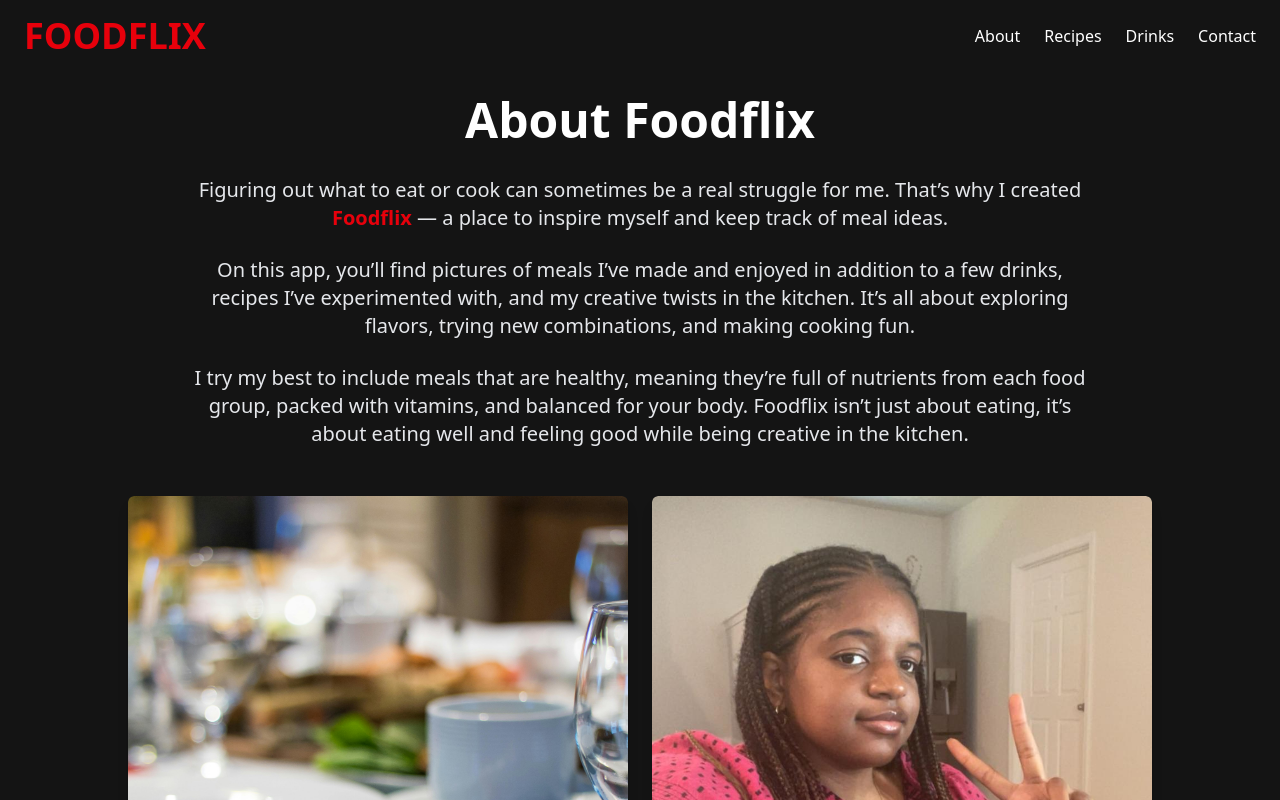
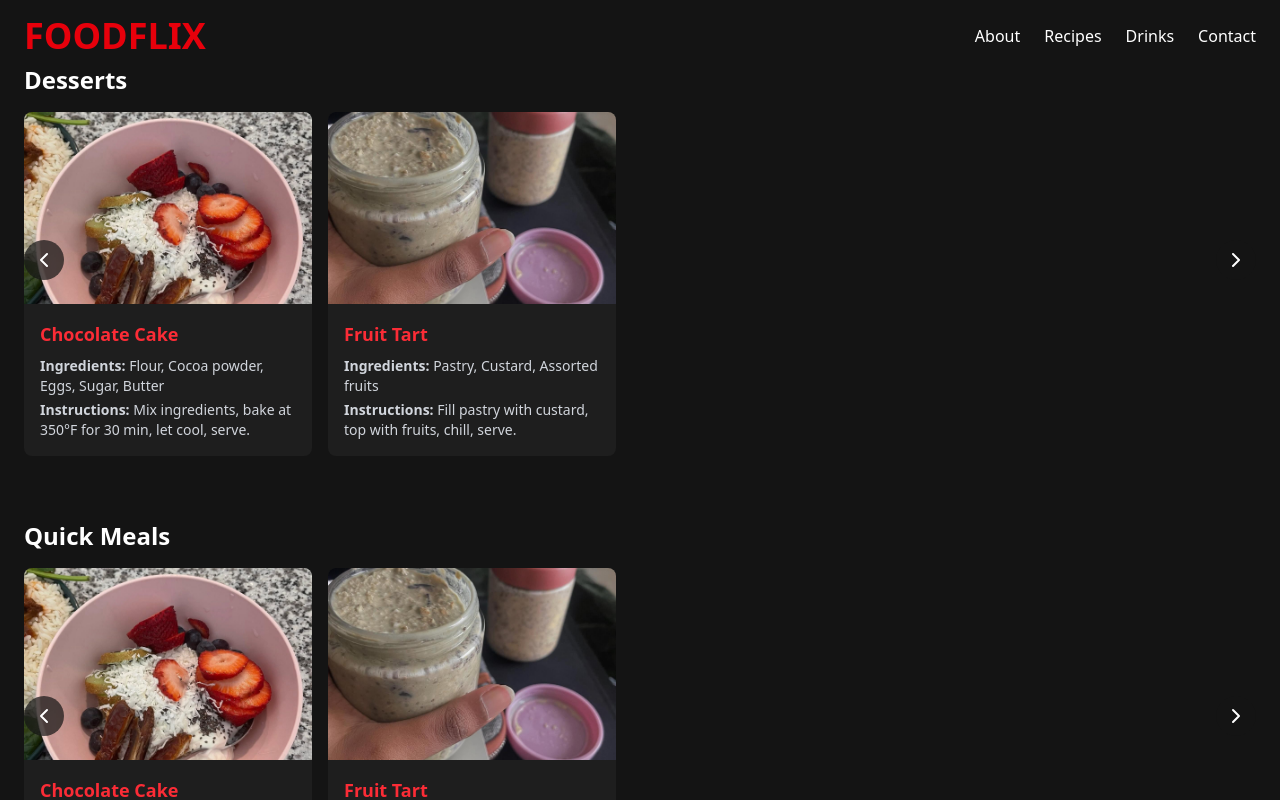
Before and after one commit to akunna1/Foodflix, a Next.js app: page /recipes in a window 1280 px wide. Shown: the top 800 px of the page. Built offline with nearby package versions, Linux system fonts and the light colour scheme.

Commit message:
feeding in recipes page

```diff
--- /dev/null
+++ b/src/app/components/crecipes.tsx
@@ -0,0 +1,292 @@
+"use client";
+
+import Image from "next/image";
+import { FiChevronRight, FiChevronLeft } from "react-icons/fi";
+import { useRef } from "react";
+
+type Recipe = {
+  title: string;
+  image: string;
+  ingredients: string[];
+  instructions: string;
+};
+
+type Category = {
+  title: string;
+  recipes: Recipe[];
+};
+
+// Data — replace or expand as needed
+const categories: Category[] = [
+      {
+    title: "Desserts",
+    recipes: [
+      {
+        title: "Chocolate Cake",
+        image: "/photos/dessert1.jpg",
+        ingredients: ["Flour", "Cocoa powder", "Eggs", "Sugar", "Butter"],
+        instructions: "Mix ingredients, bake at 350°F for 30 min, let cool, serve.",
+      },
+      {
+        title: "Fruit Tart",
+        image: "/photos/dessert2.jpg",
+        ingredients: ["Pastry", "Custard", "Assorted fruits"],
+        instructions: "Fill pastry with custard, top with fruits, chill, serve.",
+      },
+    ],
+  },
+    {
+    title: "Quick Meals",
+    recipes: [
+      {
+        title: "Chocolate Cake",
+        image: "/photos/dessert1.jpg",
+        ingredients: ["Flour", "Cocoa powder", "Eggs", "Sugar", "Butter"],
+        instructions: "Mix ingredients, bake at 350°F for 30 min, let cool, serve.",
+      },
+      {
+        title: "Fruit Tart",
+        image: "/photos/dessert2.jpg",
+        ingredients: ["Pastry", "Custard", "Assorted fruits"],
+        instructions: "Fill pastry with custard, top with fruits, chill, serve.",
+      },
+    ],
+  },
+    {
+    title: "Stir Fries",
+    recipes: [
+      {
+        title: "Chocolate Cake",
+        image: "/photos/dessert1.jpg",
+        ingredients: ["Flour", "Cocoa powder", "Eggs", "Sugar", "Butter"],
+        instructions: "Mix ingredients, bake at 350°F for 30 min, let cool, serve.",
+      },
+      {
+        title: "Fruit Tart",
+        image: "/photos/dessert2.jpg",
+        ingredients: ["Pastry", "Custard", "Assorted fruits"],
+        instructions: "Fill pastry with custard, top with fruits, chill, serve.",
+      },
+    ],
+  },
+    {
+    title: "Stews/Sauces",
+    recipes: [
+      {
+        title: "Chocolate Cake",
+        image: "/photos/dessert1.jpg",
+        ingredients: ["Flour", "Cocoa powder", "Eggs", "Sugar", "Butter"],
+        instructions: "Mix ingredients, bake at 350°F for 30 min, let cool, serve.",
+      },
+      {
+        title: "Fruit Tart",
+        image: "/photos/dessert2.jpg",
+        ingredients: ["Pastry", "Custard", "Assorted fruits"],
+        instructions: "Fill pastry with custard, top with fruits, chill, serve.",
+      },
+    ],
+  },
+    {
+    title: "Salads",
+    recipes: [
+      {
+        title: "Chocolate Cake",
+        image: "/photos/dessert1.jpg",
+        ingredients: ["Flour", "Cocoa powder", "Eggs", "Sugar", "Butter"],
+        instructions: "Mix ingredients, bake at 350°F for 30 min, let cool, serve.",
+      },
+      {
+        title: "Fruit Tart",
+        image: "/photos/dessert2.jpg",
+        ingredients: ["Pastry", "Custard", "Assorted fruits"],
+        instructions: "Fill pastry with custard, top with fruits, chill, serve.",
+      },
+    ],
+  },
+{
+    title: "Rice Dishes",
+    recipes: [
+      {
+        title: "Chocolate Cake",
+        image: "/photos/dessert1.jpg",
+        ingredients: ["Flour", "Cocoa powder", "Eggs", "Sugar", "Butter"],
+        instructions: "Mix ingredients, bake at 350°F for 30 min, let cool, serve.",
+      },
+      {
+        title: "Fruit Tart",
+        image: "/photos/dessert2.jpg",
+        ingredients: ["Pastry", "Custard", "Assorted fruits"],
+        instructions: "Fill pastry with custard, top with fruits, chill, serve.",
+      },
+    ],
+  },
+  {
+    title: "Soups",
+    recipes: [
+      {
+        title: "Chocolate Cake",
+        image: "/photos/dessert1.jpg",
+        ingredients: ["Flour", "Cocoa powder", "Eggs", "Sugar", "Butter"],
+        instructions: "Mix ingredients, bake at 350°F for 30 min, let cool, serve.",
+      },
+      {
+        title: "Fruit Tart",
+        image: "/photos/dessert2.jpg",
+        ingredients: ["Pastry", "Custard", "Assorted fruits"],
+        instructions: "Fill pastry with custard, top with fruits, chill, serve.",
+      },
+    ],
+  },
+  {
+    title: "Sandwiches",
+    recipes: [
+      {
+        title: "Spaghetti Bolognese",
+        image: "/photos/pasta1.jpg",
+        ingredients: ["Spaghetti", "Ground beef", "Tomato sauce", "Onion", "Garlic"],
+        instructions: "Cook pasta, sauté beef with onion and garlic, add sauce, combine with pasta.",
+      },
+      {
+        title: "Pesto Penne",
+        image: "/photos/pasta2.jpg",
+        ingredients: ["Penne", "Basil pesto", "Parmesan cheese"],
+        instructions: "Cook penne, mix with pesto, top with cheese, serve.",
+      },
+    ],
+  },
+    {
+    title: "Pasta Dishes",
+    recipes: [
+      {
+        title: "Spaghetti Bolognese",
+        image: "/photos/pasta1.jpg",
+        ingredients: ["Spaghetti", "Ground beef", "Tomato sauce", "Onion", "Garlic"],
+        instructions: "Cook pasta, sauté beef with onion and garlic, add sauce, combine with pasta.",
+      },
+      {
+        title: "Pesto Penne",
+        image: "/photos/pasta2.jpg",
+        ingredients: ["Penne", "Basil pesto", "Parmesan cheese"],
+        instructions: "Cook penne, mix with pesto, top with cheese, serve.",
+      },
+    ],
+  },
+    {
+    title: "Soups",
+    recipes: [
+      {
+        title: "Spaghetti Bolognese",
+        image: "/photos/pasta1.jpg",
+        ingredients: ["Spaghetti", "Ground beef", "Tomato sauce", "Onion", "Garlic"],
+        instructions: "Cook pasta, sauté beef with onion and garlic, add sauce, combine with pasta.",
+      },
+      {
+        title: "Pesto Penne",
+        image: "/photos/pasta2.jpg",
+        ingredients: ["Penne", "Basil pesto", "Parmesan cheese"],
+        instructions: "Cook penne, mix with pesto, top with cheese, serve.",
+      },
+    ],
+  },
+    {
+    title: "Meat Dishes",
+    recipes: [
+      {
+        title: "Spaghetti Bolognese",
+        image: "/photos/pasta1.jpg",
+        ingredients: ["Spaghetti", "Ground beef", "Tomato sauce", "Onion", "Garlic"],
+        instructions: "Cook pasta, sauté beef with onion and garlic, add sauce, combine with pasta.",
+      },
+      {
+        title: "Pesto Penne",
+        image: "/photos/pasta2.jpg",
+        ingredients: ["Penne", "Basil pesto", "Parmesan cheese"],
+        instructions: "Cook penne, mix with pesto, top with cheese, serve.",
+      },
+    ],
+  },
+    {
+    title: "Miscellaneous",
+    recipes: [
+      {
+        title: "Chocolate Cake",
+        image: "/photos/dessert1.jpg",
+        ingredients: ["Flour", "Cocoa powder", "Eggs", "Sugar", "Butter"],
+        instructions: "Mix ingredients, bake at 350°F for 30 min, let cool, serve.",
+      },
+      {
+        title: "Something",
+        image: "/photos/dessert2.jpg",
+        ingredients: ["Pastry", "Custard", "Assorted fruits"],
+        instructions: "Fill pastry with custard, top with fruits, chill, serve.",
+      },
+    ],
+  },
+];
+
+export default function Crecipes() {
+  return (
+    <section className="space-y-16 px-6 py-16 bg-[#141414]">
+      {categories.map((category, idx) => (
+        <CategorySlider key={idx} category={category} />
+      ))}
+    </section>
+  );
+}
+
+function CategorySlider({ category }: { category: Category }) {
+  const rowRef = useRef<HTMLDivElement>(null);
+
+  const scroll = (direction: "left" | "right") => {
+    if (!rowRef.current) return;
+    const container = rowRef.current;
+    container.scrollBy({
+      left: direction === "left" ? -container.clientWidth : container.clientWidth,
+      behavior: "smooth",
+    });
+  };
+
+  return (
+    <div className="relative">
+      <h2 className="text-xl md:text-2xl font-bold mb-4 text-white">{category.title}</h2>
+
+      <button
+        onClick={() => scroll("left")}
+        className="absolute left-0 top-1/2 -translate-y-1/2 z-10 p-2 bg-[#141414]/70 rounded-full hover:bg-[#141414]/90 transition"
+      >
+        <FiChevronLeft className="h-6 w-6 text-white" />
+      </button>
+      <button
+        onClick={() => scroll("right")}
+        className="absolute right-0 top-1/2 -translate-y-1/2 z-10 p-2 bg-[#141414]/70 rounded-full hover:bg-[#141414]/90 transition"
+      >
+        <FiChevronRight className="h-6 w-6 text-white" />
+      </button>
+
+      <div
+        ref={rowRef}
+        className="flex gap-4 overflow-x-hidden overflow-y-hidden scrollbar-hide"
+      >
+        {category.recipes.map((recipe, idx) => (
+          <div
+            key={idx}
+            className="flex-shrink-0 w-64 md:w-72 rounded-lg overflow-hidden bg-[#1e1e1e] transform transition duration-300 hover:scale-105 hover:brightness-90 cursor-pointer"
+          >
+            <div className="relative w-full h-40 md:h-48">
+              <Image src={recipe.image} alt={recipe.title} fill className="object-cover" />
+            </div>
+            <div className="p-4">
+              <h3 className="text-lg font-bold text-red-500 mb-2">{recipe.title}</h3>
+              <p className="text-gray-300 text-sm mb-1">
+                <span className="font-semibold">Ingredients:</span> {recipe.ingredients.join(", ")}
+              </p>
+              <p className="text-gray-300 text-sm">
+                <span className="font-semibold">Instructions:</span> {recipe.instructions}
+              </p>
+            </div>
+          </div>
+        ))}
+      </div>
+    </div>
+  );
+}
--- a/src/app/recipes/page.tsx
+++ b/src/app/recipes/page.tsx
@@ -2,13 +2,13 @@
 
 import React from "react";
 import Navbar from "../components/navbar";
-import Cabout from "../components/cabout";
+import Crecipes from "../components/crecipes";
 import Footer from "../components/footer";
 
 const Recipes = () => (
   <div>
     < Navbar />
-    < Cabout />
+    < Crecipes />
     < Footer />
   </div>
 );
```
